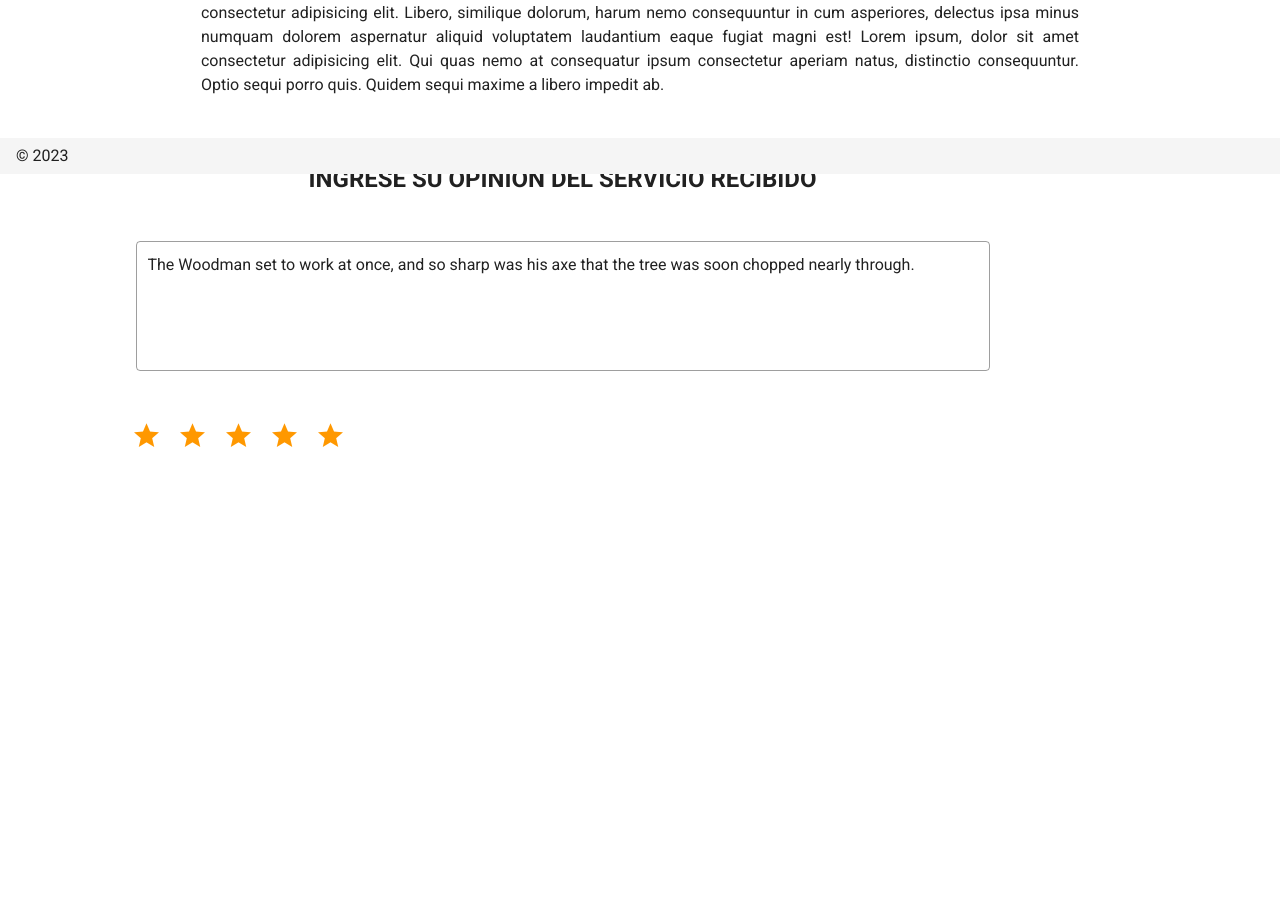
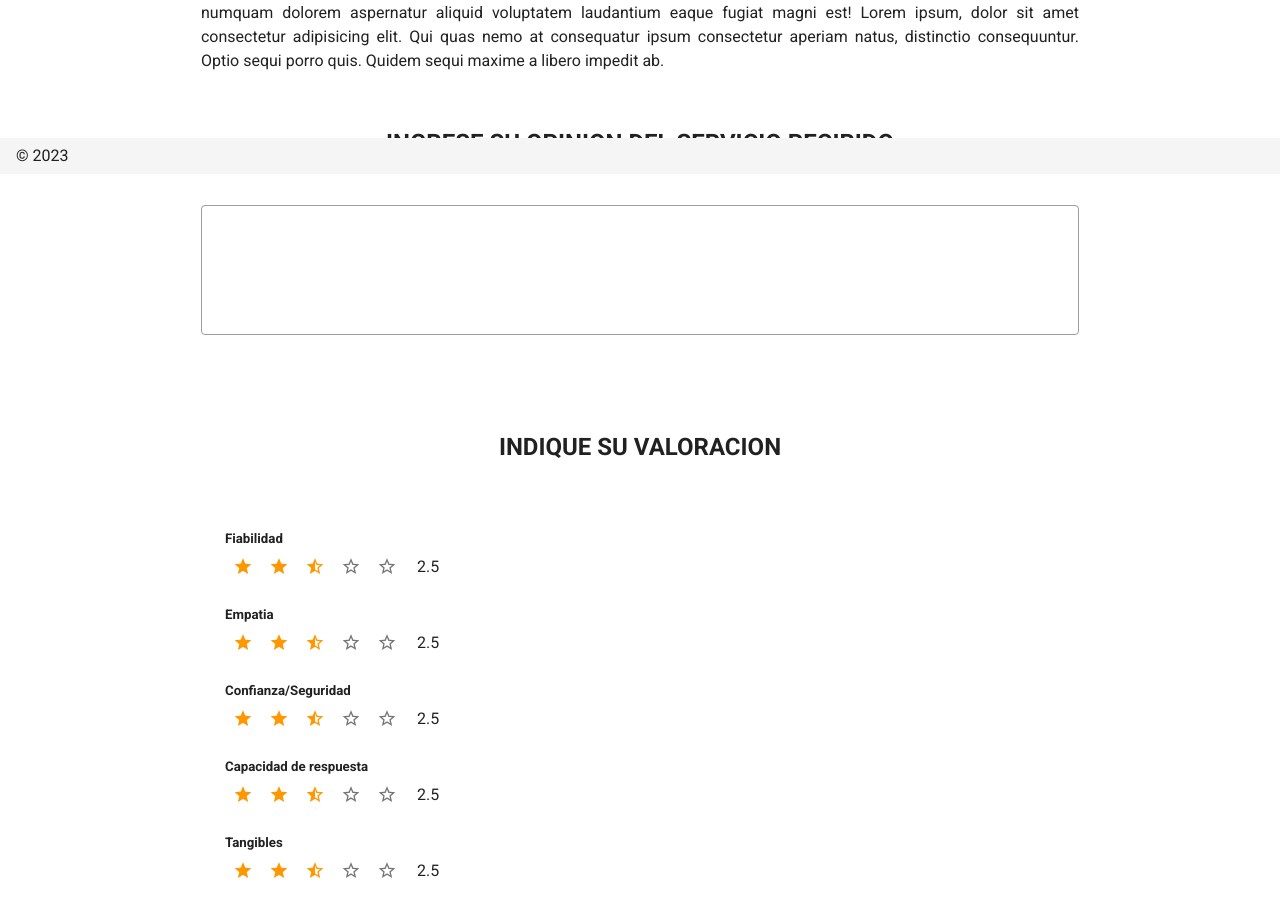
Before and after one commit to StrohXl/Nuxt2, a Nuxt app: page /valoracion in a window 1280 px wide. Shown: the part 626-1542 px from the top of the page. Before the commit the page ends 1133 px from the top, so only its background shows below. Built offline with nearby package versions, Linux system fonts and the light colour scheme.

Commit message:
added new styles in notification

```diff
--- a/components/shared/listNotifications.vue
+++ b/components/shared/listNotifications.vue
@@ -51,7 +51,7 @@
           <v-list-item-content style="padding-top: 16px; padding-bottom: 16px">
             <v-list-item-title
               :class="`${
-                pageNotification ? 'rmh' : ' text-sm-body-2 text-md-body-1'
+                pageNotification ? 'rmh' : 'text-caption text-sm-body-2'
               } ${item.is_new && ' bold'}`"
             >
               {{ item.title }}</v-list-item-title
@@ -59,13 +59,13 @@
             <v-list-item-subtitle
               :style="item.is_new && 'color:#000'"
               :class="`${
-                pageNotification ? 'capr' : 'text-caption text-md-body-2'
+                pageNotification ? 'capr' : `text-caption`
               } ${item.is_new && ' bold'}`"
               >{{ item.date }}</v-list-item-subtitle
             >
             <v-list-item-subtitle
               :class="`${
-                pageNotification ? 'capr' : 'text-caption text-md-body-2'
+                pageNotification ? 'capr' : 'text-caption'
               } ${item.is_new && ' bold'}`"
               :style="`${
                 item.select == true
--- a/pages/valoracion.vue
+++ b/pages/valoracion.vue
@@ -13,7 +13,7 @@
           ? '90%'
           : '85%'
       } `"
-      class="header-valoracion mt-13 mt-sm-14 mt-md-15 mt-lg-16 d-flex mx-auto"
+      class="header-valoracion mt-10 mt-sm-11 mt-md-12 mt-lg-13 d-flex mx-auto"
     >
       <v-avatar
         :size="
@@ -53,7 +53,7 @@
           : '85%'
       } `"
     >
-      <h2 class="text-center mt-13 mt-sm-14 mt-md-15 mt-lg-16 rh">
+      <h2 class="text-center mt-10 mt-sm-11 mt-md-12 mt-lg-13 rh">
         TRABAJO REALIZADO
       </h2>
       <p class="labelGray text-justify mt-5 mt-sm-7 mt-md-8 mt-lg-9 capr">
@@ -73,7 +73,7 @@
       </p>
     </div>
     <div
-      class="opinion"
+      class="mx-auto"
       :style="`width: ${
         $vuetify.breakpoint.xs
           ? '100%'
@@ -84,31 +84,91 @@
           : '85%'
       } `"
     >
-      <h2 class="text-center mt-13 mt-sm-14 mt-md-15 mt-lg-16 rh">
+      <h2 class="text-center mt-10 mt-sm-11 mt-md-12 mt-lg-13 rh">
         INGRESE SU OPINION DEL SERVICIO RECIBIDO
       </h2>
-      <v-container fluid class="mt-2 mt-sm-4 mt-md-8">
+      <v-container fluid class="mt-2 mt-sm-4 mt-md-8 px-0">
         <v-textarea
+          class="capr"
           name="input-7-1"
           background-color="transparent"
           filled
           outlined
           auto-grow
-          value="The Woodman set to work at once, and so sharp was his axe that the tree was soon chopped nearly through."
         ></v-textarea>
       </v-container>
     </div>
+    <div
+      class="mx-auto"
+      :style="`width: ${
+        $vuetify.breakpoint.xs
+          ? '100%'
+          : $vuetify.breakpoint.sm
+          ? '95%'
+          : $vuetify.breakpoint.md
+          ? '90%'
+          : '85%'
+      } `"
+    >
+      <h2 class="text-center mt-10 mt-sm-11 mt-md-12 mt-lg-13 rh">
+        INDIQUE SU VALORACION
+      </h2>
+      <v-container fluid class="mt-2 mt-sm-4 mt-md-8 px-0">
+        <ul>
+          <template v-for="(i, index) in valoracion">
+            <li
+              :key="index"
+              style="list-style: none"
+              class="mt-2 mt-sm-3 mt-md-4 mt-lg-5"
+            >
+              <h5 class="subr light">{{ i.title }}</h5>
+              <div class="d-flex align-center">
                 <v-rating
+                  v-model="i.value"
                   hover
+                  half-increments
                   color="orange"
                   background-color="dark"
                   length="5"
-      size="30"
-      value="5"
+                  size="20"
                 ></v-rating>
+                <span class="ml-1 ml-sm-2 ml-md-3">{{ i.value }}</span>
+              </div>
+            </li>
+          </template>
+        </ul>
+      </v-container>
+    </div>
   </div>
 </template>
 <script>
-export default {}
+export default {
+  data() {
+    return {
+      valoracion: {
+        fiabilidad: {
+          title: 'Fiabilidad',
+          value: 2.5,
+        },
+        empatia: {
+          title: 'Empatia',
+          value: 2.5,
+        },
+        confianza: {
+          title: 'Confianza/Seguridad',
+          value: 2.5,
+        },
+        capacidad: {
+          title: 'Capacidad de respuesta',
+          value: 2.5,
+        },
+        tangibles: {
+          title: 'Tangibles',
+          value: 2.5,
+        },
+      },
+    }
+  },
+}
 </script>
 <style></style>
```
Lines whose indentation alone changed are shown as unchanged.
